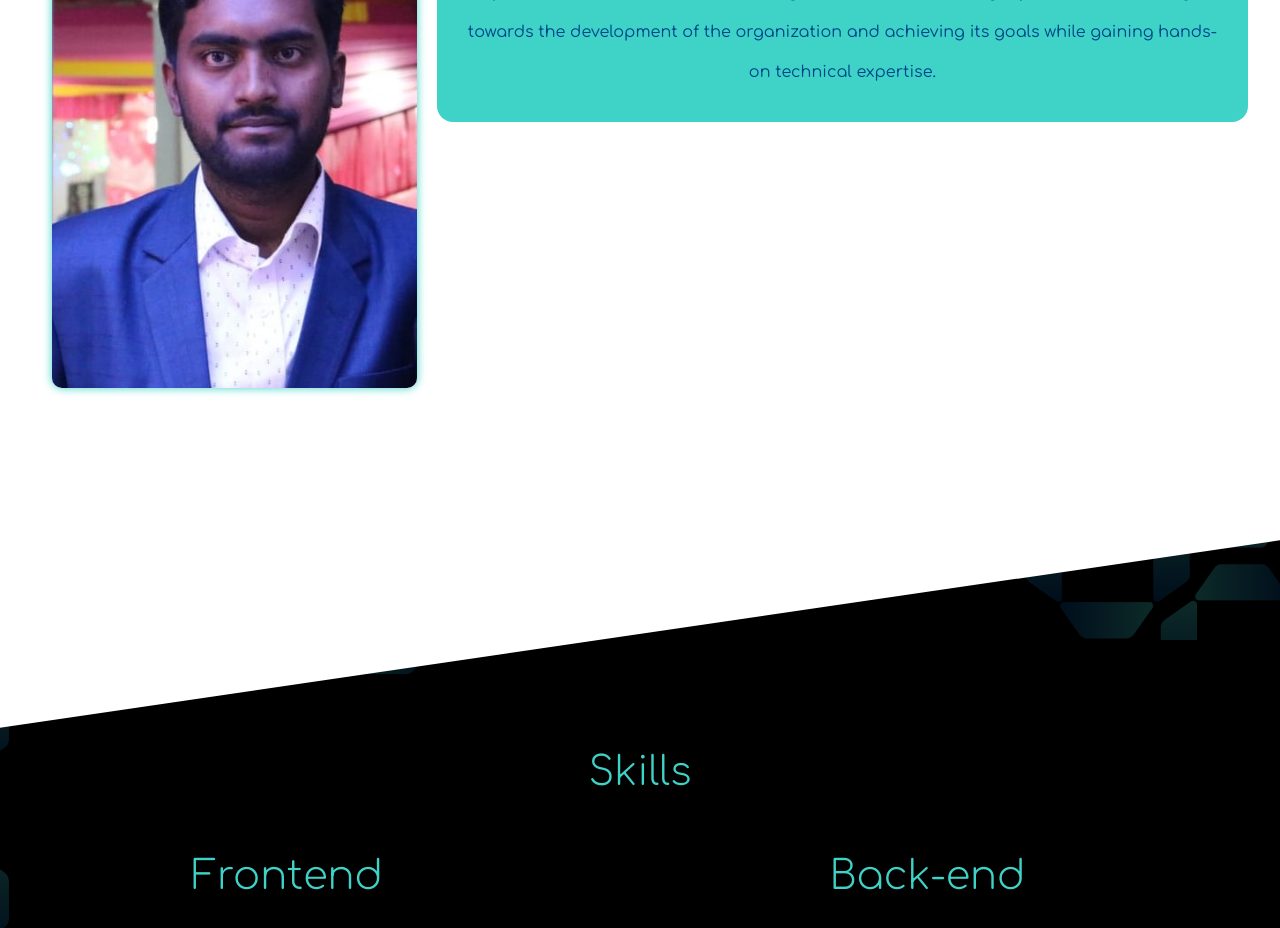
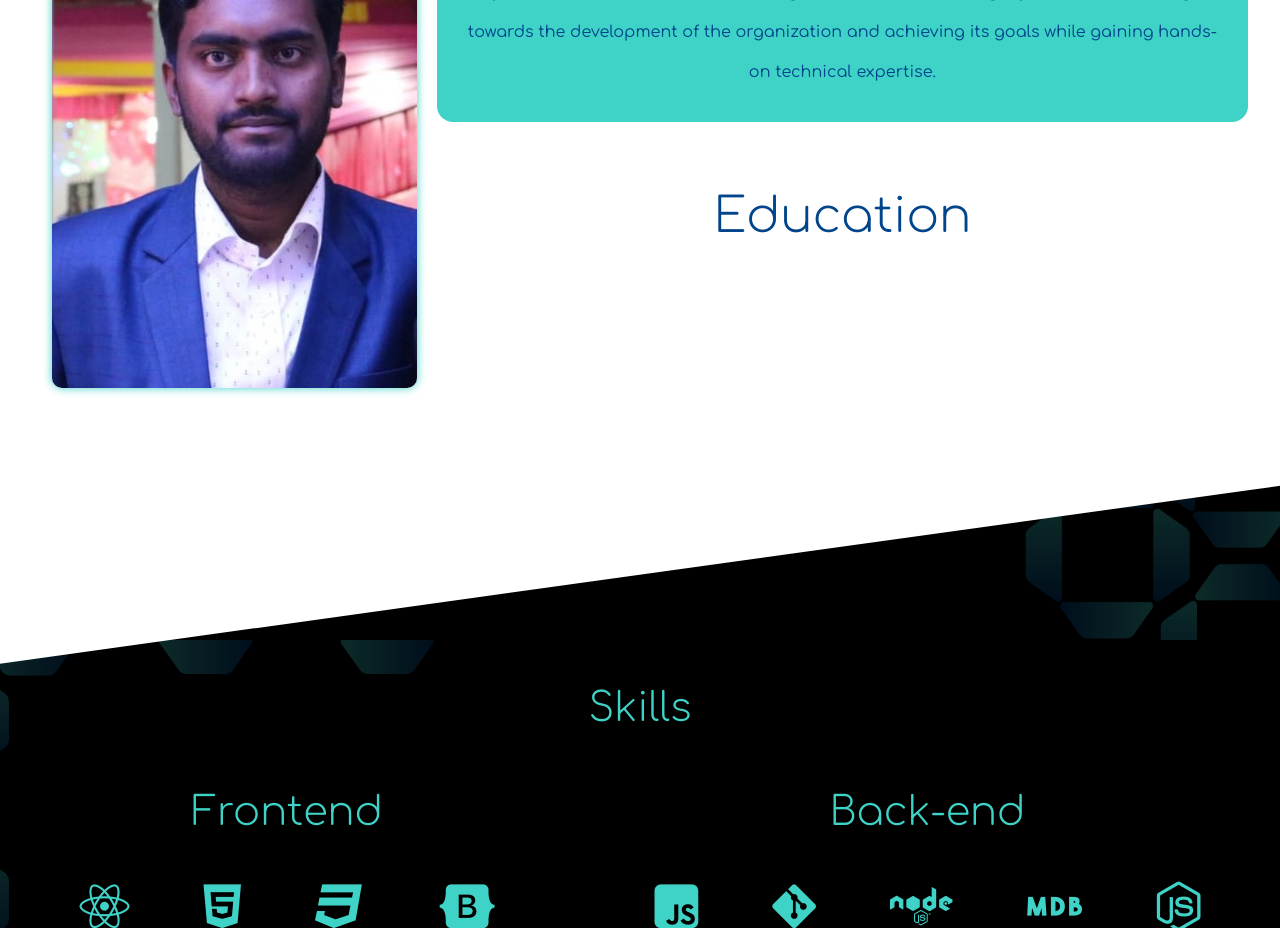
Before and after one commit to AbhishekRanjan8051/abhishekportfolio, a React (Create React App) app: page / in a window 1280 px wide. Shown: the part 2560-3488 px from the top of the page. Built offline with nearby package versions, Linux system fonts and the light colour scheme.

Commit message:
fix navbar

```diff
--- a/src/components/About.jsx
+++ b/src/components/About.jsx
@@ -1,5 +1,5 @@
-import React from 'react';
-import profile from '../images/profile.jpg';
+import React from "react";
+import profile from "../images/profile.jpg";
 
 function About() {
   return (
@@ -16,12 +16,16 @@ function About() {
           I'm Abhishek Ranjan, I'm a Dedicated and aspiring full-stack web
           developer with specialization in MERN stack. Looking forward to
           contributing my skills and knowledge towards the development of the
-            organization and achieving its goals while gaining hands-on
-            technical expertise.
+          organization and achieving its goals while gaining hands-on technical
+          expertise.
         </p>
+        <div>
+          <h1>Education</h1>
+
+        </div>
       </div>
     </div>
   );
 }
 
-export default About
+export default About;
--- a/src/components/Navbar.jsx
+++ b/src/components/Navbar.jsx
@@ -82,14 +82,14 @@ function Navbar() {
           <a
             target="_blank"
             rel="noreferrer"
-            href="https://github.com/AbhishekRanjan8051"
+            href="https://www.linkedin.com/in/abhishek-ranjan-8051/"
           >
             <i className="fab fa-linkedin"></i>
           </a>
           <a
             target="_blank"
             rel="noreferrer"
-            href="https://github.com/AbhishekRanjan8051"
+            href="https://medium.com/@abhishekranjan8051"
           >
             <i className="fab fa-medium"></i>
           </a>
--- a/src/css/style.scss
+++ b/src/css/style.scss
@@ -271,7 +271,7 @@ html {
       display: flex;
       flex-direction: column;
       width: 100%;
-      padding-bottom: 25%;
+      padding-bottom: 20%;
       background: white;
       clip-path: polygon(100% 0, 100% 85%, 0 100%, 0 15%);
 
```
Also changed, not shown: 1 other file (tests, documents, lock files or other folders). Lines whose indentation alone changed are shown as unchanged.
